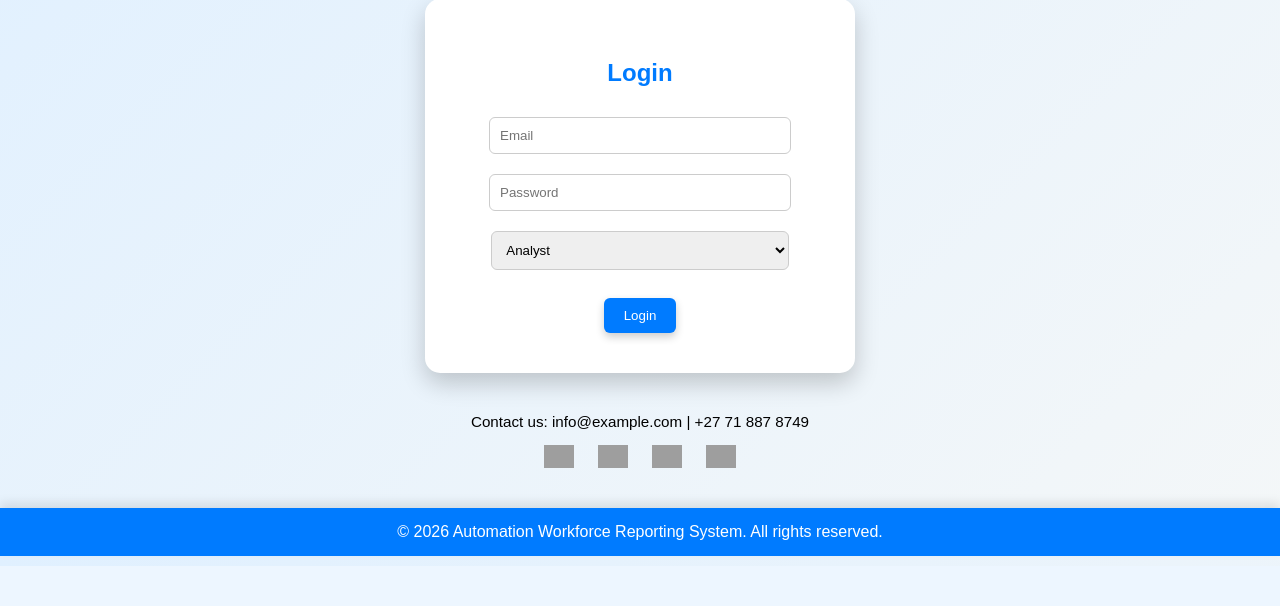
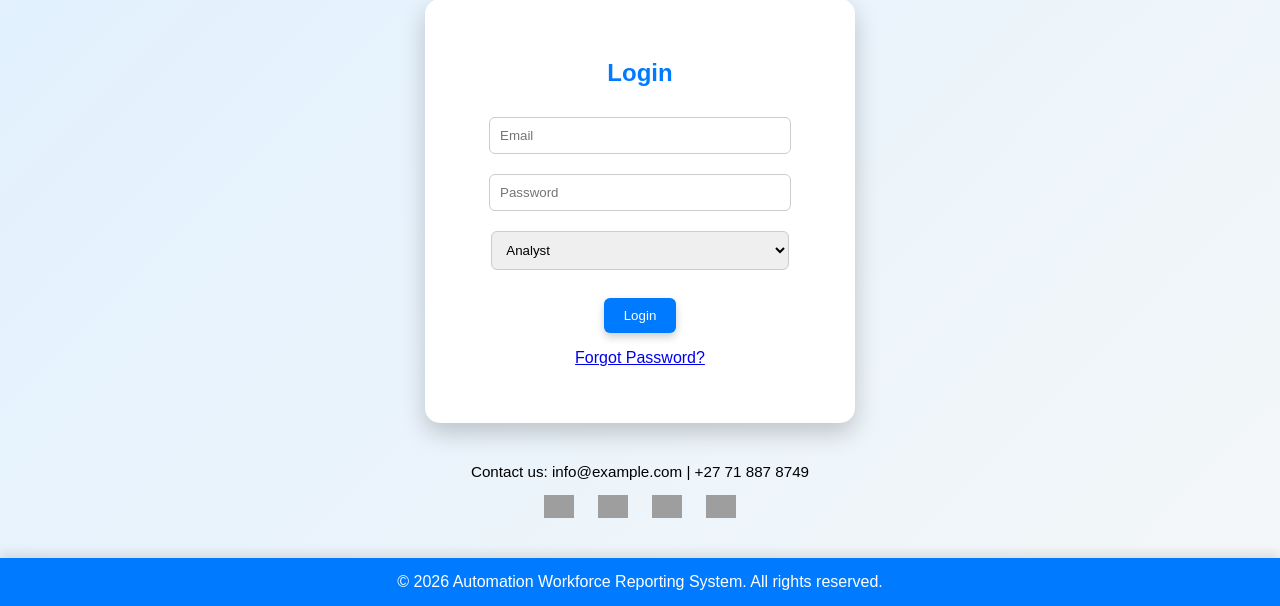
Before and after one commit to TebogoRaf/Automation_Workforce_Reports_System, a Flask app: page / in a window 1280 px wide. Shown: the part 234-840 px from the top of the page. Before the commit the page ends 800 px from the top, so only its background shows below. Run offline with Flask 3, Linux system fonts and the light colour scheme; grey boxes are pictures that could not be loaded.

Commit message:
Add 'Forgot Password?' link to login page

```diff
--- a/templates/login.html
+++ b/templates/login.html
@@ -131,6 +131,7 @@ footer {
         </select><br><br>
         <button type="submit">Login</button>
     </form>
+    <p><a href="{{ url_for('forgot_password') }}">Forgot Password?</a></p>
 </div>
 
 <div class="contact">
```
